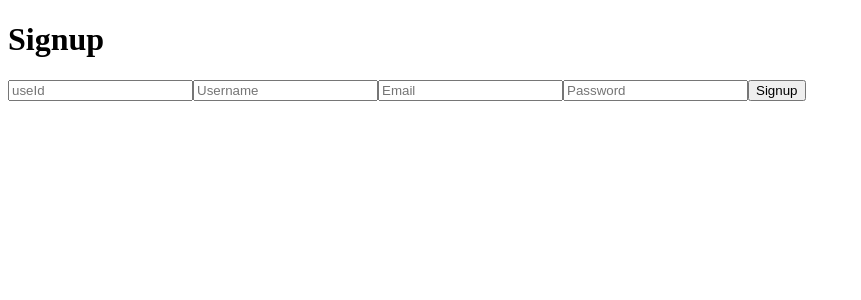
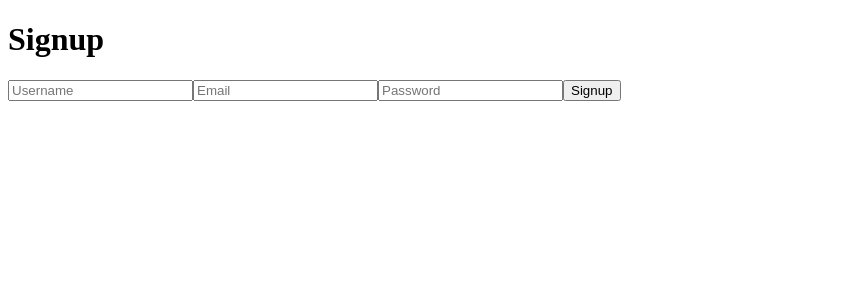
Before and after one commit to Victortroc/chatFast, a React (Create React App) app in the folder frontend/: page /signup in a window 1280 px wide. Shown: the top 300 px of the page, without its empty margins (0-861 px from the left). Built offline with nearby package versions, Linux system fonts and the light colour scheme.

Commit message:
form signup

```diff
--- a/frontend/src/pages/Signup/SignupForm.js
+++ b/frontend/src/pages/Signup/SignupForm.js
@@ -5,13 +5,11 @@ const SignupForm = () => {
   const [username, setUsername] = useState('');
   const [email, setEmail] = useState('');
   const [password, setPassword] = useState('');
-  const [userId, setUserId] = useState('');
 
   const handleSubmit = async (e) => {
     e.preventDefault();
     try {
       const response = await axios.post('http://localhost:4444/signup', {
-        userId,
         username,
         email,
         password
@@ -24,12 +22,7 @@ const SignupForm = () => {
 
   return (
     <form onSubmit={handleSubmit}>
-        <input
-            type="text"
-            value={userId}
-            onChange={(e) => setUserId(e.target.value)}
-            placeholder="useId"
-        />
+
         <input
             type="text"
             value={username}
```
